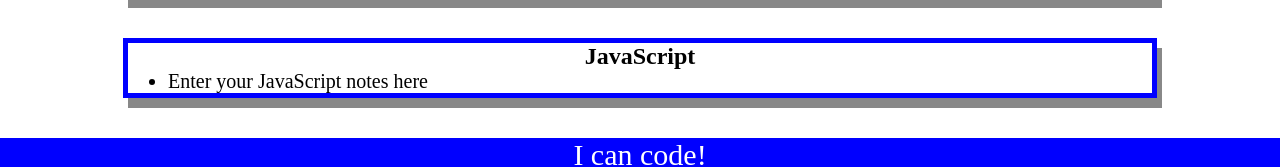
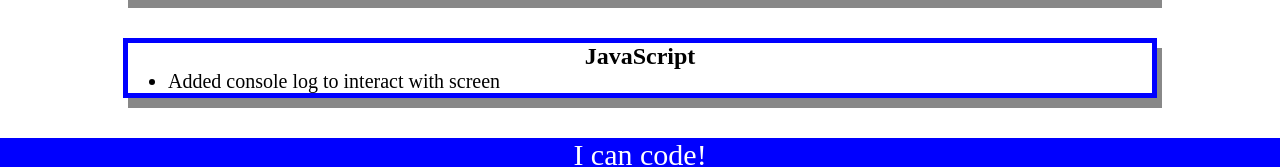
Before and after one commit to BretKruse/prework-study-guide, a plain HTML site: page index.html in a window 1280 px wide. Shown: the part 491-658 px from the top of the page. Drawn offline with Linux system fonts and the light colour scheme.

Commit message:
Added JavaScript functions and consoles plus logs.

```diff
--- a/index.html
+++ b/index.html
@@ -43,7 +43,7 @@
       <section class="card" id="javascript-section">
         <h2>JavaScript</h2>
         <ul>
-          <li>Enter your JavaScript notes here</li>
+          <li>Added console log to interact with screen</li>
         </ul>
       </section>
     </main>
```
